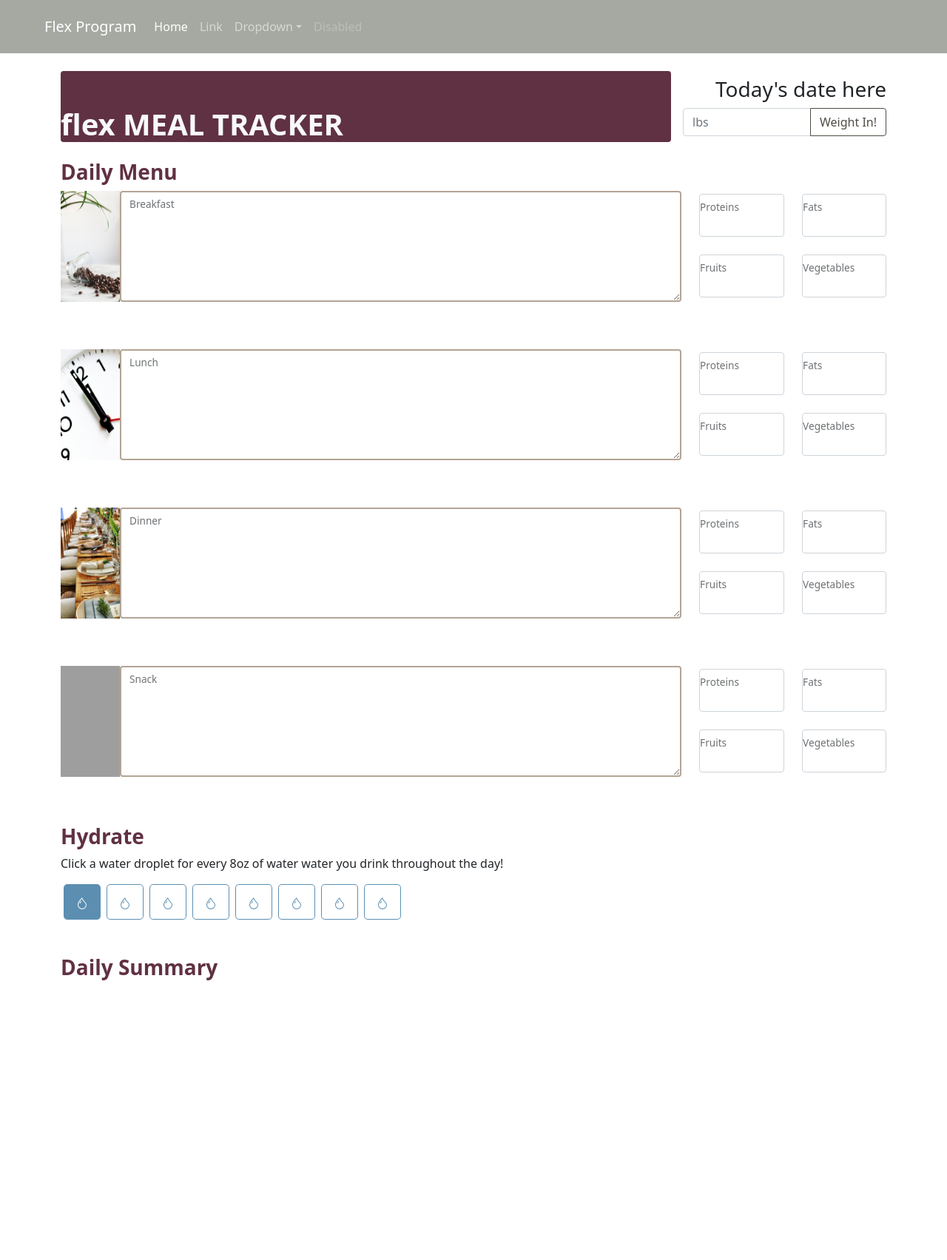
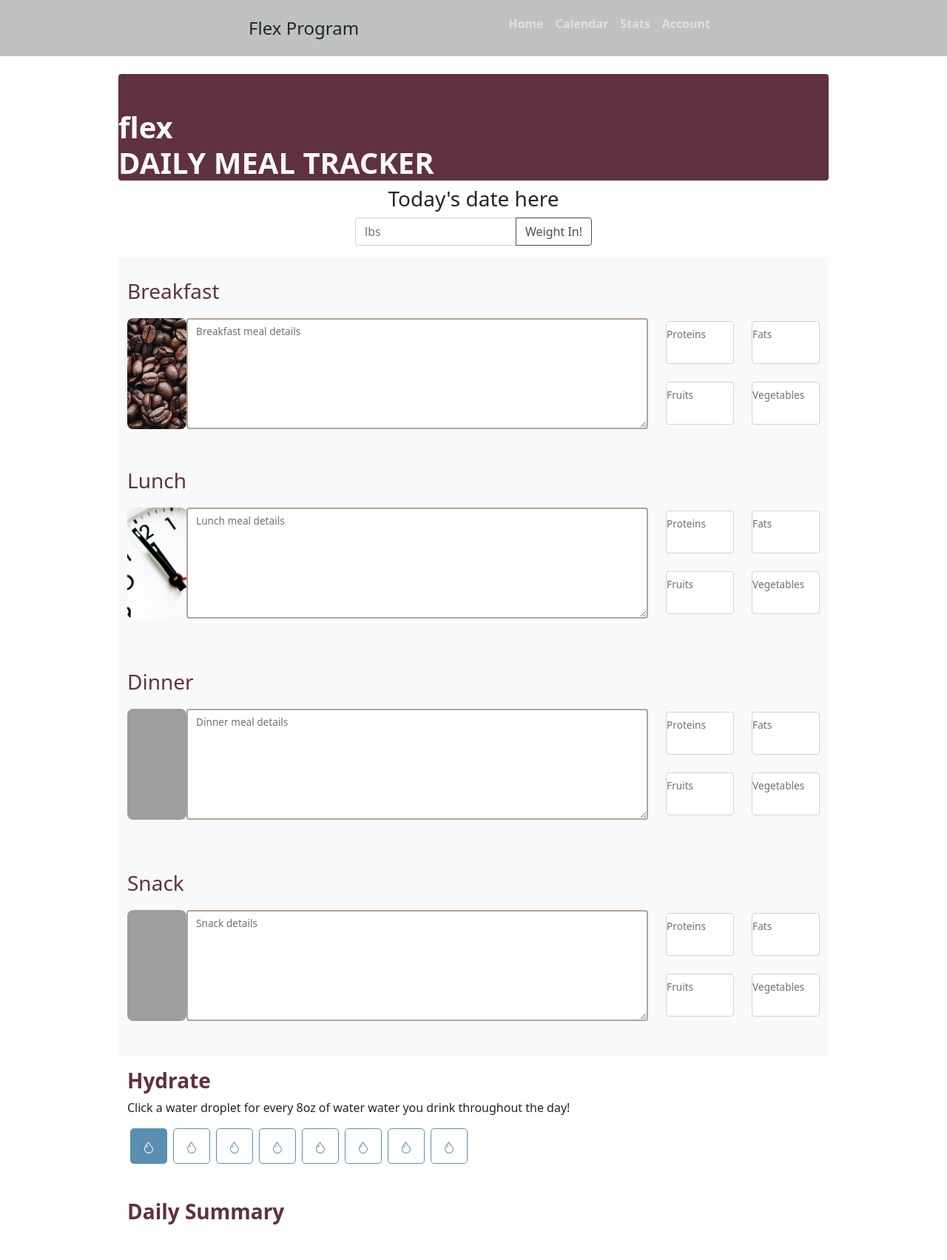
Before and after one commit to mmhernandez/flex_meal_tracker, a Python web app: template flask_app/templates/daily_tracker.html in a window 1280 px wide. Shown: the whole page at 74% size. Before the commit the page ends 1325 px from the top, so only its background shows below. Run offline with Jinja, Linux system fonts and the light colour scheme; the template is opened without the code that fills it, so the values that code supplies are empty; some libraries are stand-ins or nearby versions; grey boxes are pictures that could not be loaded.

Commit message:
Adjust styling

```diff
--- a/flask_app/static/css/custom.css
+++ b/flask_app/static/css/custom.css
@@ -16,7 +16,7 @@
 }
 
 .bg-grey {
-    background-color: #A6A9A2 !important;
+    background-color: #BFC2C1 !important;
 }
 
 .text-primary {
@@ -29,6 +29,10 @@
 
 .text-info {
     color: #603143 !important;
+}
+
+.text-grey {
+    color: #A6A9A2 !important;
 }
 
 .border-secondary {
@@ -50,7 +54,6 @@
     border-color: #4f4b42;
 }
 
-/* #202124 */
 .btn-outline-success {
     color: #5B8EB1;
     border-color: #5B8EB1;
@@ -78,6 +81,34 @@
 }
 
 .meal-img {
+    border-radius: 8px;
     width: 5em;
     height: 150px;
+    object-fit: cover;
+    background-size: cover;
 }
+
+/* header */
+.cover-container {
+    max-width: 42em;
+}
+
+.nav-masthead .nav-link {
+    color: rgba(255, 255, 255, .5);
+    border-bottom: .25rem solid transparent;
+}
+
+.nav-masthead .nav-link:hover,
+.nav-masthead .nav-link:focus {
+    color: #fff;
+    border-bottom-color: #fff;
+}
+
+.nav-masthead .nav-link + .nav-link {
+    margin-left: 1rem;
+}
+
+.nav-masthead .active {
+    color: #fff;
+    border-bottom-color: #fff;
+}
--- a/flask_app/templates/daily_tracker.html
+++ b/flask_app/templates/daily_tracker.html
@@ -11,53 +11,41 @@
     <link rel="stylesheet" type="text/css" href="../static/css/custom.css">
 </head>
 <body>
-    <nav class="navbar navbar-expand-lg navbar-dark py-3 px-5 bg-grey">
-        <div class="container-fluid">
-            <a class="navbar-brand" href="#">Flex Program</a>
-            <button class="navbar-toggler" type="button" data-bs-toggle="collapse" data-bs-target="#navbarSupportedContent" aria-controls="navbarSupportedContent" aria-expanded="false" aria-label="Toggle navigation"><span class="navbar-toggler-icon"></span></button>
-            <div class="collapse navbar-collapse" id="navbarSupportedContent">
-                <ul class="navbar-nav me-auto mb-2 mb-lg-0">
-                    <li class="nav-item">
-                        <a class="nav-link active" aria-current="page" href="#">Home</a>
-                    </li>
-                    <li class="nav-item">
-                        <a class="nav-link" href="#">Link</a>
-                    </li>
-                    <li class="nav-item dropdown">
-                        <a class="nav-link dropdown-toggle" href="#" id="navbarDropdown" role="button" data-bs-toggle="dropdown" aria-expanded="false">Dropdown</a>
-                        <ul class="dropdown-menu" aria-labelledby="navbarDropdown">
-                            <li><a class="dropdown-item" href="#">Action</a></li>
-                            <li><a class="dropdown-item" href="#">Another action</a></li>
-                            <li><hr class="dropdown-divider"></li>
-                            <li><a class="dropdown-item" href="#">Something else here</a></li>
-                        </ul>
-                    </li>
-                    <li class="nav-item">
-                        <a class="nav-link disabled" href="#" tabindex="-1" aria-disabled="true">Disabled</a>
-                    </li>
-                </ul>
-            </div>
+    <header class="bg-grey">
+        <div class="cover-container d-flex w-100 h-100 p-3 mx-auto flex-column bg-grey">
+            <nav class="mb-auto">
+                <div>
+                    <a href="#" class="nav nav-link float-md-start fs-4 py-1 text-dark">Flex Program</a>
+                    <nav class="nav nav-masthead justify-content-center float-md-end">
+                        <a class="nav-link fw-bold py-1 px-0" aria-current="page" href="#">Home</a>
+                        <a class="nav-link fw-bold py-1 px-0" href="#">Calendar</a>
+                        <a class="nav-link fw-bold py-1 px-0" href="#">Stats</a>
+                        <a class="nav-link fw-bold py-1 px-0" href="#">Account</a>
+                    </nav>
+                </div>
+            </nav>
         </div>
-    </nav>
+    </header>
 
-    <form>
-        <div class="container d-flex gap-3 align-items-end mt-4">
-            <h1 class="fw-bolder pt-5 bg-info text-light w-75 rounded">flex MEAL TRACKER</h1>
-            <div class="w-25">
-                <h3 class="text-end text-dark">Today's date here</h3>
-                <div class="input-group mb-3 w-100 h-50">
-                    <input type="number" class="form-control" name="weight" placeholder="lbs">
-                    <input type="submit" value="Weight In!" class="btn btn-outline-primary">
-                </div>
-            </div>
+    <h1 class="w-75 mx-auto mt-4 fw-bolder pt-5 bg-info text-light rounded">flex</br>DAILY MEAL TRACKER</h1>
+    <div class="w-25 mx-auto">
+        <h3 class="text-center text-dark">Today's date here</h3>
+        <div class="input-group mb-3 w-100 h-50">
+            <input type="number" class="form-control" name="weight" placeholder="lbs">
+            <input type="submit" value="Weight In!" class="btn btn-outline-primary">
         </div>
-        <div class="container">
-            <h3 class="text-info fw-bold pt-3">Daily Menu</h3>
-            <div class="d-flex">
-                <img src="../static/images/breakfast.jpg" alt="" class="meal-img">
+    </div>
+
+    <form class="w-75 mx-auto">
+        <div class="container bg-light pt-4">
+            <!-- Breakfast section -->
+            <p class="fs-3 text-info">Breakfast</p>
+            <div class="d-flex align-items-start">
+                <img src="../static/images/coffee.jpg" alt="" class="meal-img">
+                <!-- <p class="meal-letter">B</p> -->
                 <div class="form-floating w-75 mb-5">
                     <textarea class="form-control border border-2 border-secondary" name="breakfast" style="height: 150px"></textarea>
-                    <label for="breakfast">Breakfast</label>
+                    <label for="breakfast">Breakfast meal details</label>
                 </div>
                 <div class="w-25 mt-1 ms-4">
                     <div class="row mb-4">
@@ -82,11 +70,13 @@
                     </div>
                 </div>
             </div>
+            <!-- Lunch section -->
+            <p class="fs-3 text-info">Lunch</p>
             <div class="d-flex my-3">
                 <img src="../static/images/lunch.jpg" alt="" class="meal-img">
                 <div class="form-floating mb-5 w-75">
                     <textarea class="form-control border border-2 border-secondary" name="lunch" style="height: 150px"></textarea>
-                    <label for="lunch">Lunch</label>
+                    <label for="lunch">Lunch meal details</label>
                 </div>
                 <div class="w-25 mt-1 ms-4">
                     <div class="row mb-4">
@@ -111,11 +101,13 @@
                     </div>
                 </div>
             </div>
+            <!-- Dinner section -->
+            <p class="fs-3 text-info">Dinner</p>
             <div class="d-flex my-3">
-                <img src="../static/images/dinner.jpg" alt="" class="meal-img">
+                <img src="../static/images/fork.jpg" alt="" class="meal-img">
                 <div class="form-floating w-75 mb-5">
                     <textarea class="form-control border border-2 border-secondary" name="dinner" style="height: 150px"></textarea>
-                    <label for="snack">Dinner</label>
+                    <label for="snack">Dinner meal details</label>
                 </div>
                 <div class="w-25 mt-1 ms-4">
                     <div class="row mb-4">
@@ -140,11 +132,13 @@
                     </div>
                 </div>
             </div>
+            <!-- Snack section -->
+            <p class="fs-3 text-info">Snack</p>
             <div class="d-flex my-3">
-                <img src="../static/images/snack.jpg" alt="" class="meal-img">
+                <img src="../static/images/popcorn.jpg" alt="" class="meal-img">
                 <div class="form-floating w-75 mb-5">
                     <textarea class="form-control border border-2 border-secondary" name="snack" style="height: 150px"></textarea>
-                    <label for="snack">Snack</label>
+                    <label for="snack">Snack details</label>
                 </div>
                 <div class="w-25 mt-1 ms-4">
                     <div class="row mb-4">
```
Also changed, not shown: flask_app/static/css/bootstrap/css/cover.css (+1 -28 lines), flask_app/templates/home.html (+4 -4 lines), flask_app/static/images/breakfast.jpg (deleted), flask_app/static/images/coffee.jpg (added), flask_app/static/images/dinner.jpg (deleted), flask_app/templates/daily_meal_tracker.html (added), 3 other files.
